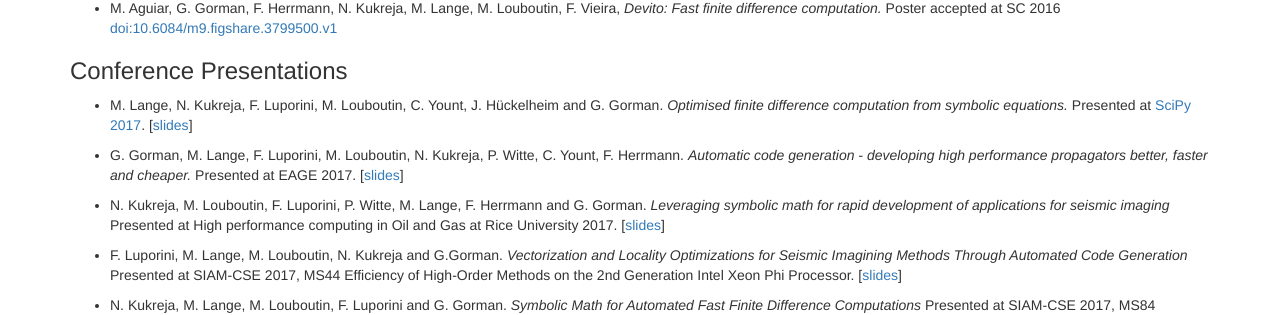
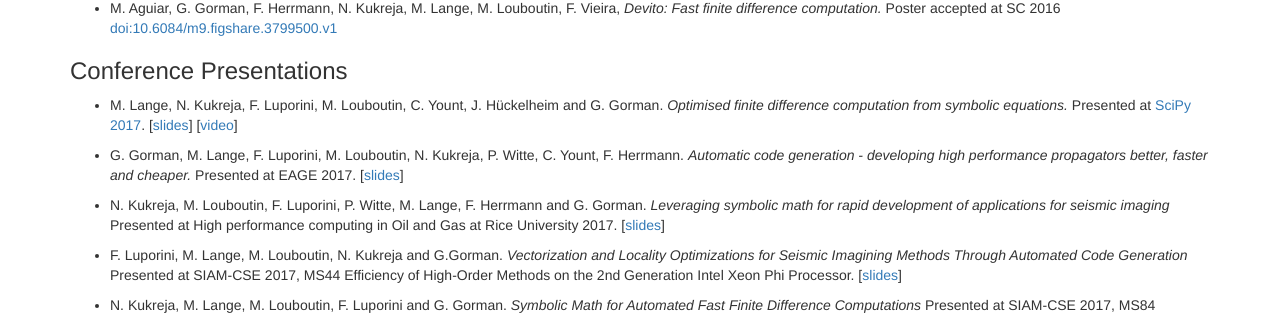
Before and after one commit to devitocodes/devitocodes.github.io, a Jekyll site: the page built from publications.md, in a window 1280 px wide. Shown: the part 587-902 px from the top of the page. Built offline with Jekyll 4.4.1, drawn with Linux system fonts in a browser that asks for light colours; our own code applies the rules of GitHub Pages for plain Markdown files.

Commit message:
Publications: Add link to SciPy video

```diff
--- a/publications.md
+++ b/publications.md
@@ -44,7 +44,7 @@ Fast finite difference computation._ Poster accepted at SC 2016
 ### Conference Presentations
 * M. Lange, N. Kukreja, F. Luporini, M. Louboutin, C. Yount, J. Hückelheim and G. Gorman.
   _Optimised finite difference computation from symbolic equations._
-  Presented at [SciPy 2017](https://scipy2017.scipy.org). [[slides](presentations/devito-scipy17.pdf)]
+  Presented at [SciPy 2017](https://scipy2017.scipy.org). [[slides](presentations/devito-scipy17.pdf)] [[video](https://youtu.be/KinmqFTEs94)]
 
 * G. Gorman, M. Lange, F. Luporini, M. Louboutin, N. Kukreja,
 P. Witte, C. Yount, F. Herrmann.
```
